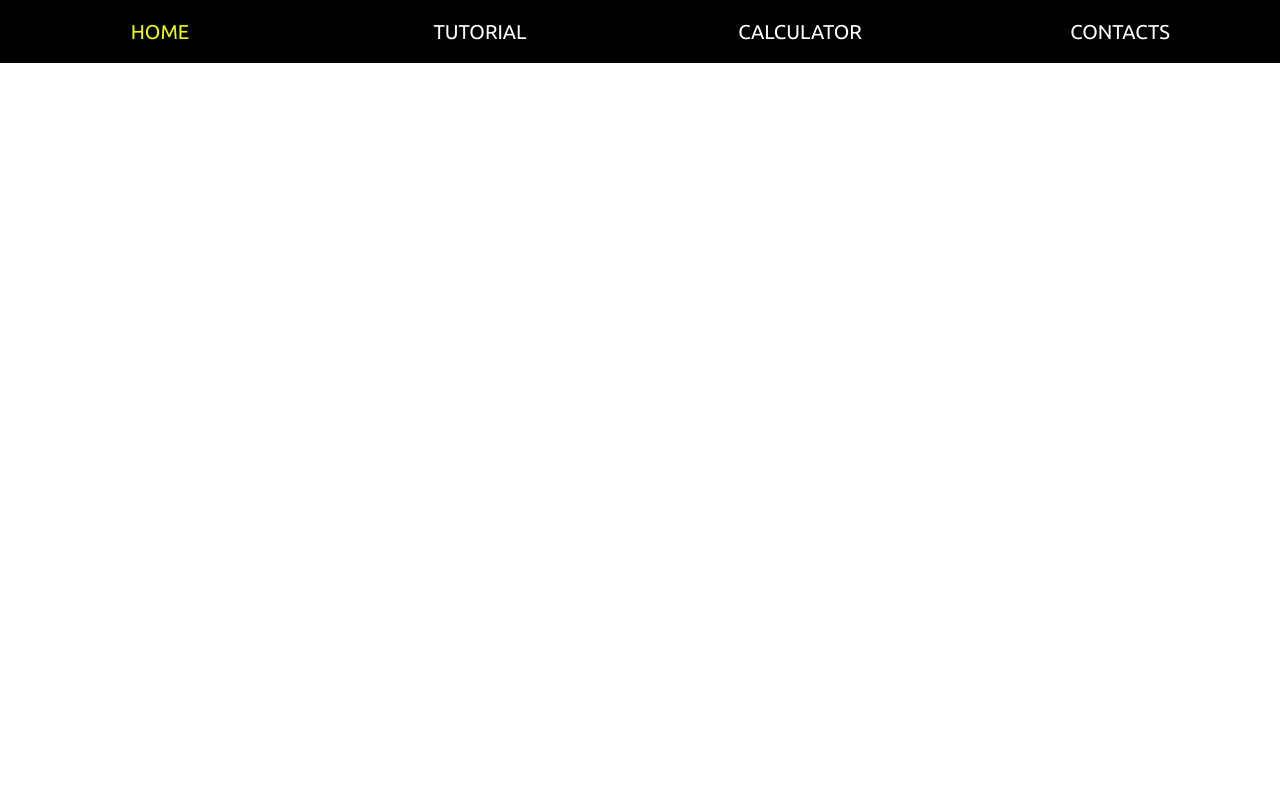
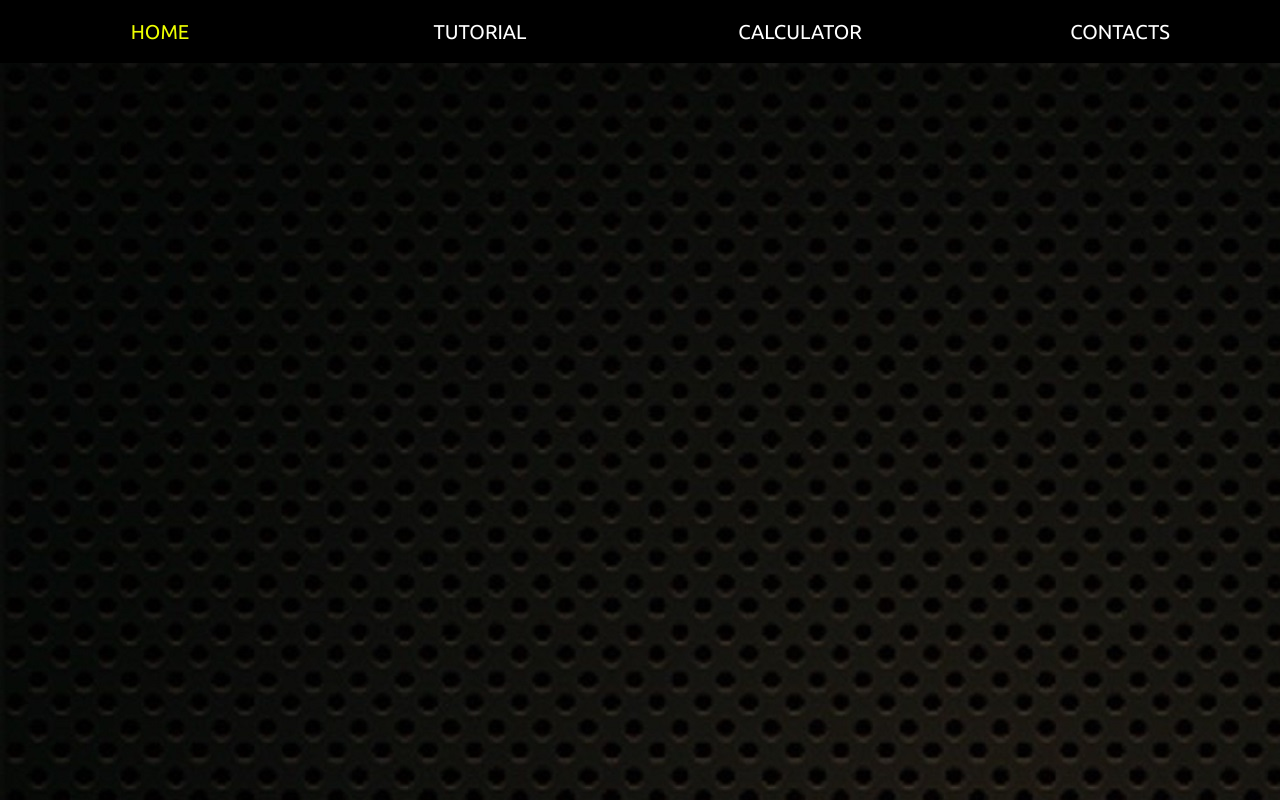
Before and after one commit to fabiolorenzi/acoustic-calculator, a React (Create React App) app: page / in a window 1280 px wide. Built offline with nearby package versions, Linux system fonts and the light colour scheme.

Commit message:
implemented background into the Home component

```diff
--- a/src/components/Home.style.css
+++ b/src/components/Home.style.css
@@ -0,0 +1,6 @@
+.home {
+    display: block;
+    background-image: url("./img/background_01.jpg");
+    width: 100%;
+    height: 800px;
+}
```
Also changed, not shown: src/components/img/background_01.jpg (added).
